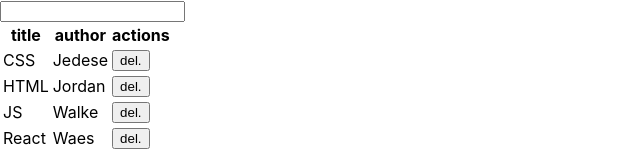
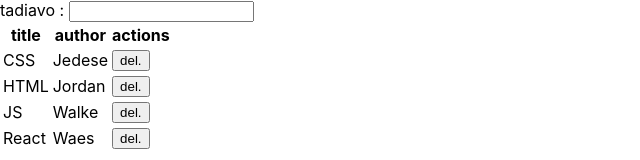
Before and after one commit to mahady-manana/practice-react-api, a React (Create React App) app: page / in a window 1280 px wide. Shown: the top 160 px of the page, without its empty margins (0-640 px from the left). Built offline with nearby package versions, Linux system fonts and the light colour scheme.

Commit message:
Composants composables

```diff
--- a/src/App.js
+++ b/src/App.js
@@ -4,7 +4,9 @@ class App extends Component {
   render() {
     return (
       <div className="App">
-         <Search/>
+        <Search>
+          tadiavo :
+        </Search>
       </div>
     )
   }
--- a/src/components/Search.js
+++ b/src/components/Search.js
@@ -18,7 +18,7 @@ class Search extends Component {
         return (
             <div>
                 <form>
-                    <input type="text" onChange={this.onSearchChange} value={searchTerm}/>
+                    {this.props.children} <input type="text" onChange={this.onSearchChange} value={searchTerm}/>
                 </form>
                 <Table searchTerm={searchTerm}/>
             </div>
```
